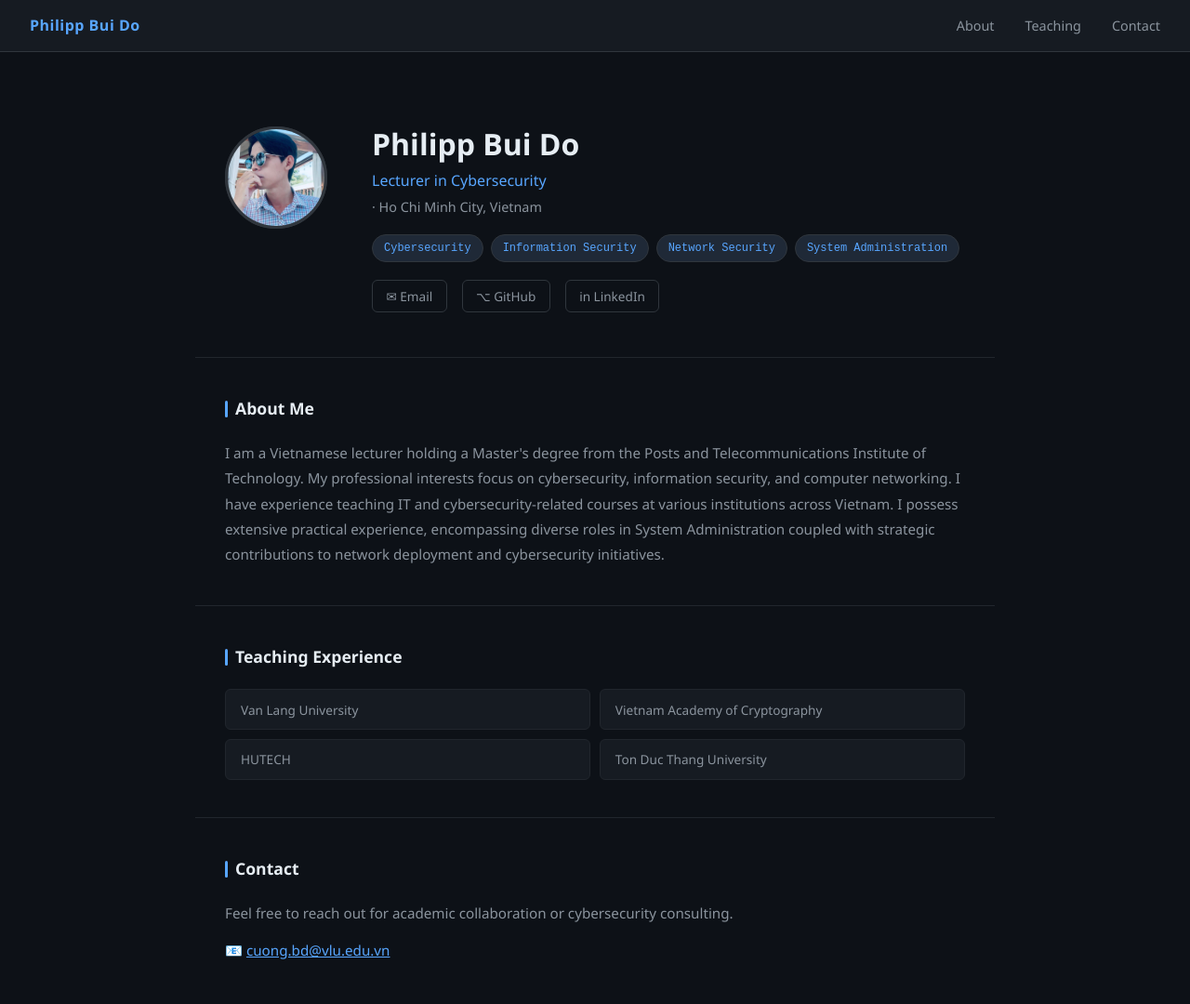
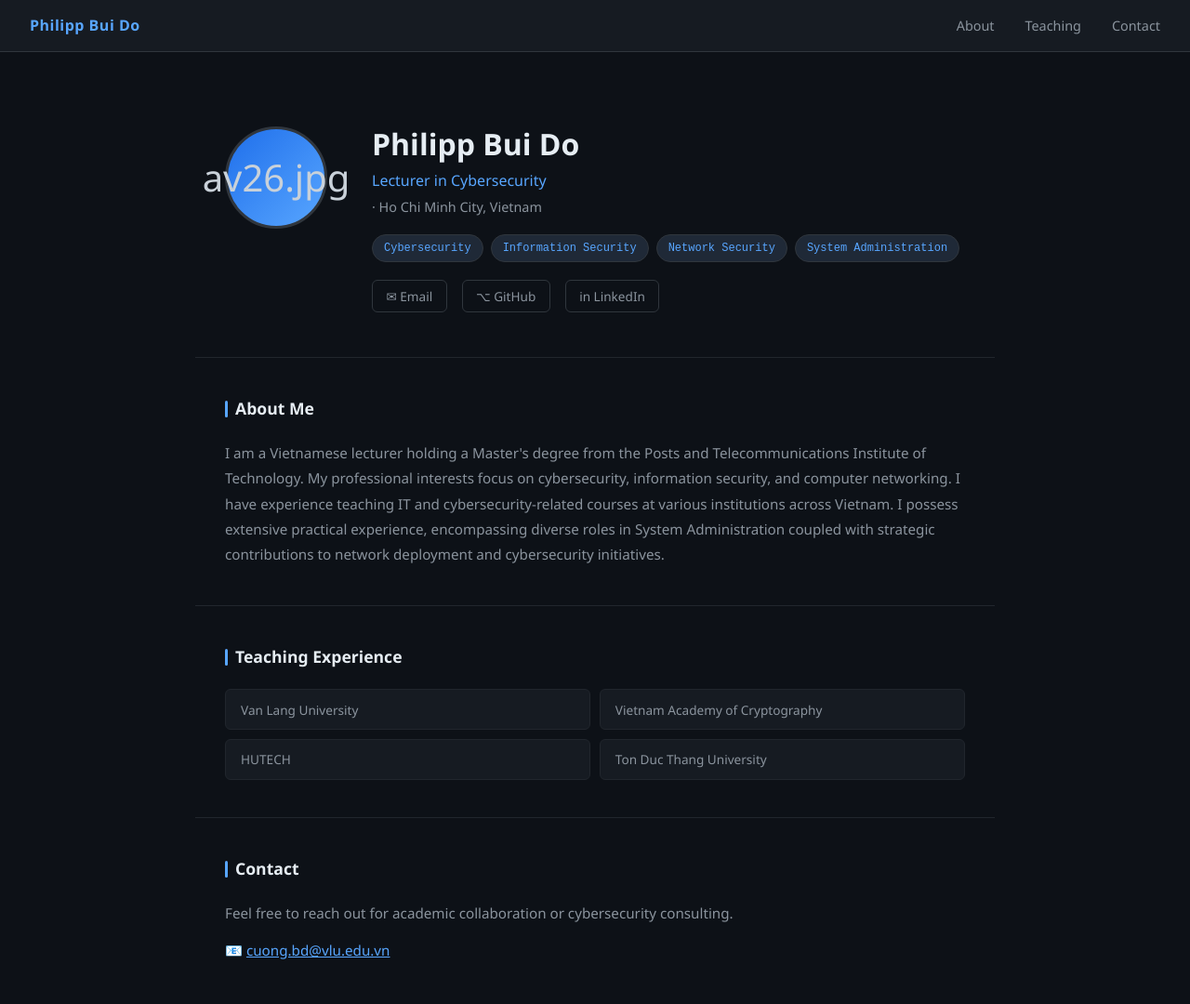
Before and after one commit to philippbuido/philippbuido.github.io, a plain HTML site: page index.html in a window 1280 px wide. Shown: the top 1080 px of the page at 93% size. Drawn offline with Linux system fonts and the light colour scheme.

Commit message:
Update index.html

```diff
--- a/index.html
+++ b/index.html
@@ -201,10 +201,11 @@
 
 <div class="hero">
 <!-- <div class="avatar">👨‍💻</div>  -->
-  <div class="avatar" style="background:none;">
+   <div class="avatar">av26.jpg</div>
+<!--  <div class="avatar" style="background:none;">
   <img src="av26.jpg"
        style="width:110px;height:110px;border-radius:50%;object-fit:cover;border:3px solid #30363d;">
-</div>
+</div>  -->
   <div class="hero-text">
     <h1>Philipp Bui Do</h1>
     <div class="role">Lecturer in Cybersecurity</div>
```
